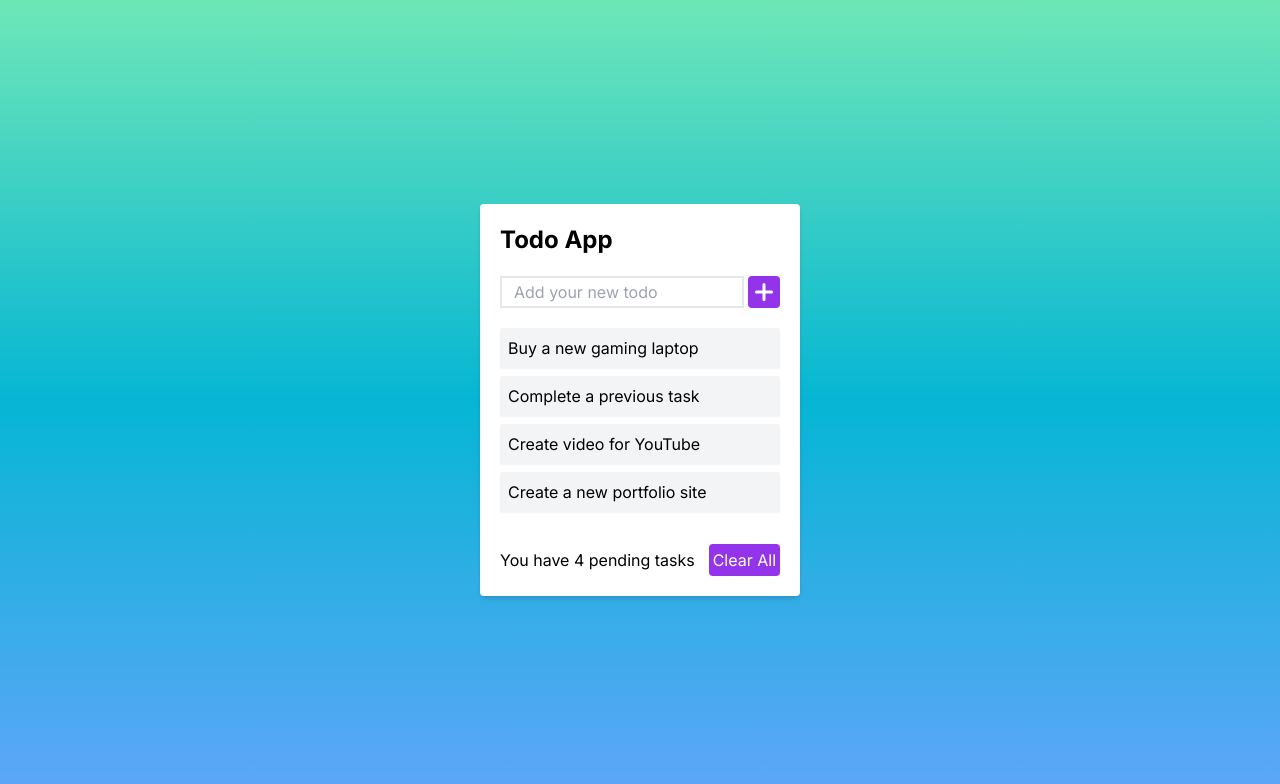
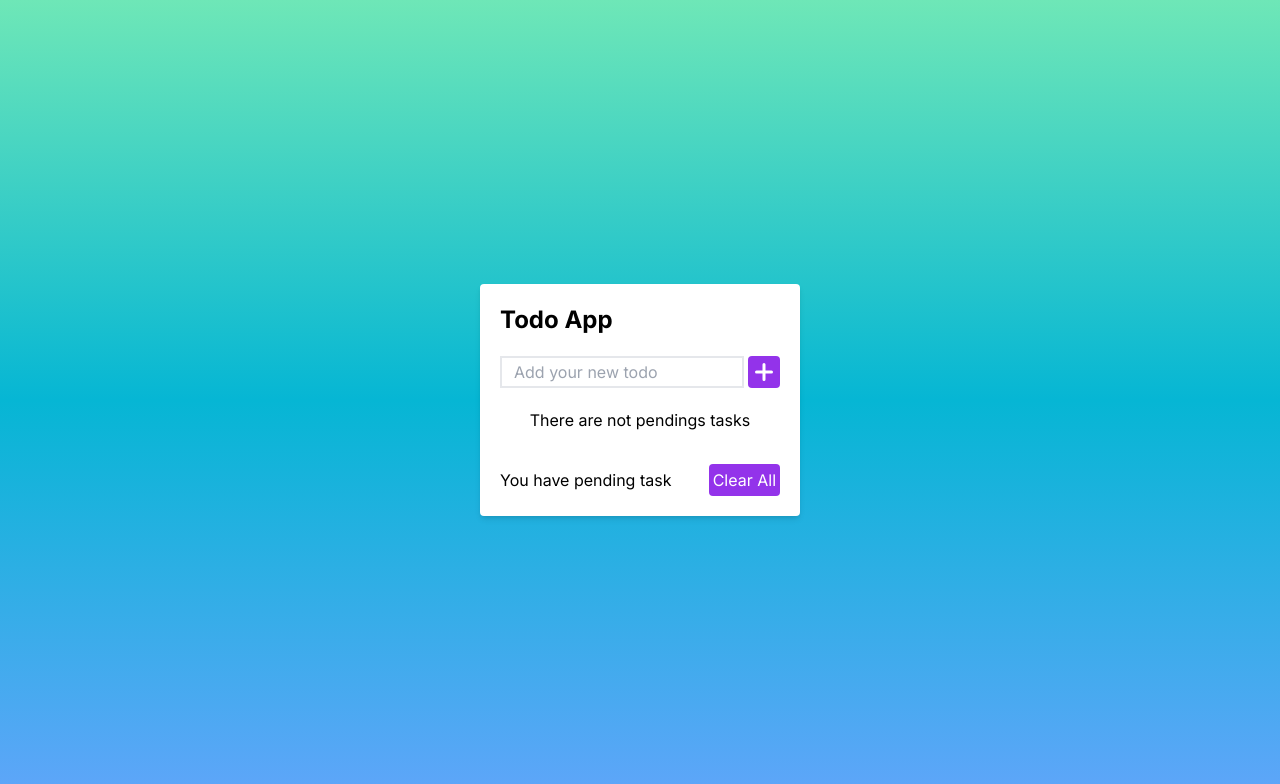
Before and after one commit to Joelft94/todo-app, a Next.js app: page / in a window 1280 px wide. Both pictures are taken after a click on the button "Clear All". Shown: the top 784 px of the page. Built offline with nearby package versions, Linux system fonts and the light colour scheme.

Commit message:
Add functionality to delete all todos

```diff
--- a/app/page.tsx
+++ b/app/page.tsx
@@ -7,9 +7,10 @@ import {PrimaryButton} from '@/components/buttons/PrimaryButton'
 import {useState} from 'react'
 import {Todo} from '@/types'
 import {createTodo} from '@/lib/createTodo'
+import {deleteAllTodo} from '@/lib/deleteTodos'
 
 export default function Home() {
-  const [todos, setTodos] = useState<Todo[]>(mocktodos)
+  const [todos, setTodos] = useState<Todo[] | null>(mocktodos)
   const [newTodo, setNewTodo] = useState<null | string>(null)
   const [todoError, setTodoError] = useState<string | null>(null)
 
@@ -44,17 +45,20 @@ export default function Home() {
         </form>
 
         <ul className="flex flex-col gap-2">
-          {todos.map((todo) => {
+          {todos?.map((todo) => {
             return <TodoCard key={todo.id} todo={todo} />
-          })}
+          }) ?? <li className="text-center">There are not pendings tasks</li>}
         </ul>
 
         <div className="flex items-center justify-between pt-3">
           <p>
-            You have {todos.length} pending{' '}
-            {todos.length > 1 ? 'tasks' : 'task'}
+            You have {todos?.length} pending{' '}
+            {todos && todos?.length > 1 ? 'tasks' : 'task'}
           </p>
-          <PrimaryButton content={'Clear All'} />
+          <PrimaryButton
+            content={'Clear All'}
+            handleOnClick={() => deleteAllTodo({setTodos})}
+          />
         </div>
       </section>
     </main>
--- a/components/buttons/PrimaryButton.tsx
+++ b/components/buttons/PrimaryButton.tsx
@@ -1,10 +1,14 @@
 interface Props {
   content: JSX.Element | string
+  handleOnClick?: () => void
 }
 
-export const PrimaryButton = ({content}: Props) => {
+export const PrimaryButton = ({content, handleOnClick}: Props) => {
   return (
-    <button className="rounded bg-purple-600 p-1 text-white hover:brightness-125">
+    <button
+      className="rounded bg-purple-600 p-1 text-white hover:brightness-125"
+      onClick={handleOnClick}
+    >
       {content}
     </button>
   )
--- a/lib/createTodo.ts
+++ b/lib/createTodo.ts
@@ -5,7 +5,7 @@ interface Props {
   e: React.FormEvent<HTMLFormElement>
   newTodo: string | null
   setTodoError: React.Dispatch<React.SetStateAction<string | null>>
-  setTodos: React.Dispatch<React.SetStateAction<Todo[]>>
+  setTodos: React.Dispatch<React.SetStateAction<Todo[] | null>>
   setNewTodo: React.Dispatch<React.SetStateAction<string | null>>
 }
 
@@ -32,6 +32,9 @@ export function createTodo({
 
   setTodoError(null)
   setTodos((prevTodos) => {
+    if (!prevTodos) {
+      return [{id, content: newTodo}]
+    }
     return [...prevTodos, {id, content: newTodo}]
   })
   setNewTodo(null)
--- /dev/null
+++ b/lib/deleteTodos.ts
@@ -0,0 +1,9 @@
+import {Todo} from '@/types'
+
+interface Props {
+  setTodos: React.Dispatch<React.SetStateAction<Todo[] | null>>
+}
+
+export function deleteAllTodo({setTodos}: Props) {
+  setTodos(null)
+}
```
